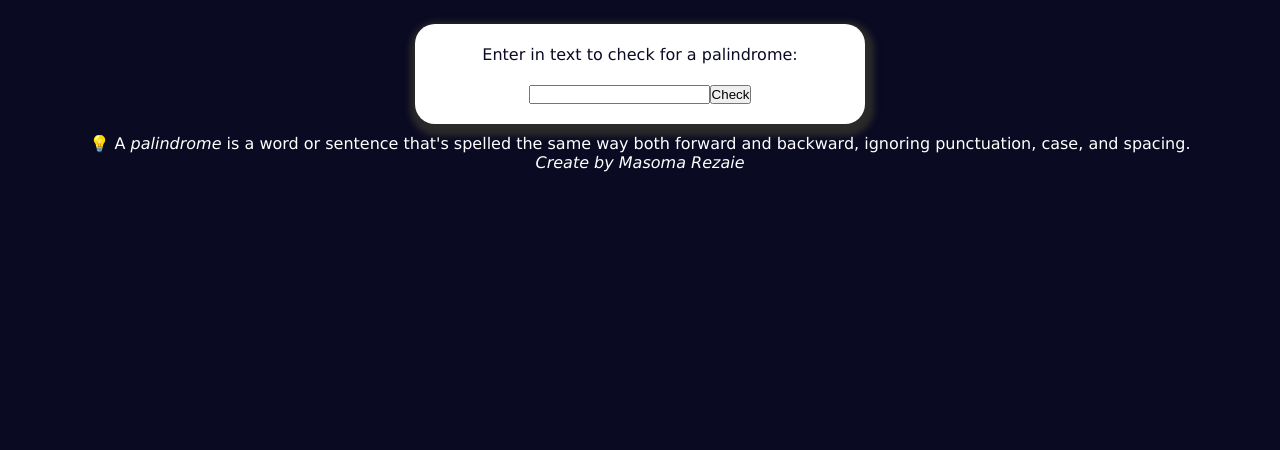
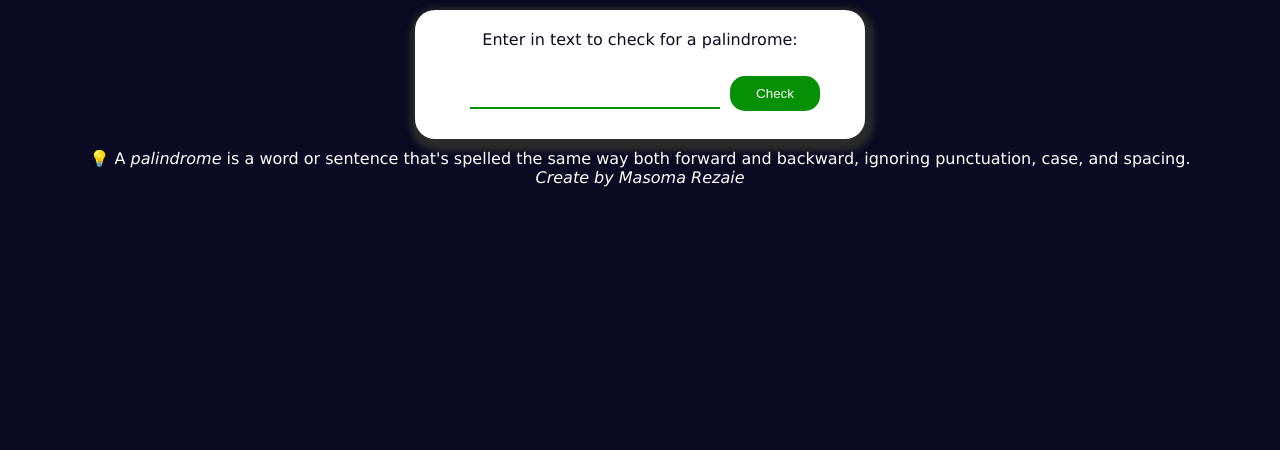
Before and after one commit to MasomRezaie/Palindrome-Checker, a plain HTML site: page index.html in a window 1280 px wide. Shown: the part 350-800 px from the top of the page. Drawn offline with Linux system fonts and the light colour scheme; a script that the page names is missing.

Commit message:
styled input and btn

```diff
--- a/styles.css
+++ b/styles.css
@@ -14,7 +14,6 @@ body {
   width: 100%;
   min-height: 100vh;
   position: relative;
-
   display: flex;
   flex-direction: column;
   align-items: center;
@@ -24,7 +23,6 @@ body {
 .title {
   margin-bottom: 20px;
   padding: 10px 0;
-
   text-align: center;
   font-size: 2.5rem;
 }
@@ -34,12 +32,10 @@ body {
   min-height: 100px;
   margin: 10px 0;
   padding: 20px;
-
   display: flex;
   align-items: center;
   justify-content: center;
   flex-wrap: wrap;
-
   border-radius: 20px;
   background-color: #ffffff;
   box-shadow: 2px 5px 6px 7px #2b2a2a;
@@ -49,3 +45,23 @@ label {
   margin-bottom: 20px;
   color: #0a0a23;
 }
+
+.palindrome-input {
+  width: 250px;
+  height: 30px;
+  margin: 10px;
+  text-align: center;
+  font-size: 1.2rem;
+  border: none;
+  border-bottom: 2px solid rgb(5, 144, 5);
+}
+
+.palindrome-btn {
+  cursor: pointer;
+  width: 90px;
+  padding: 10px;
+  border: none;
+  border-radius: 15px;
+  color: #ffffff;
+  background-color: rgb(5, 144, 5);
+}
```
